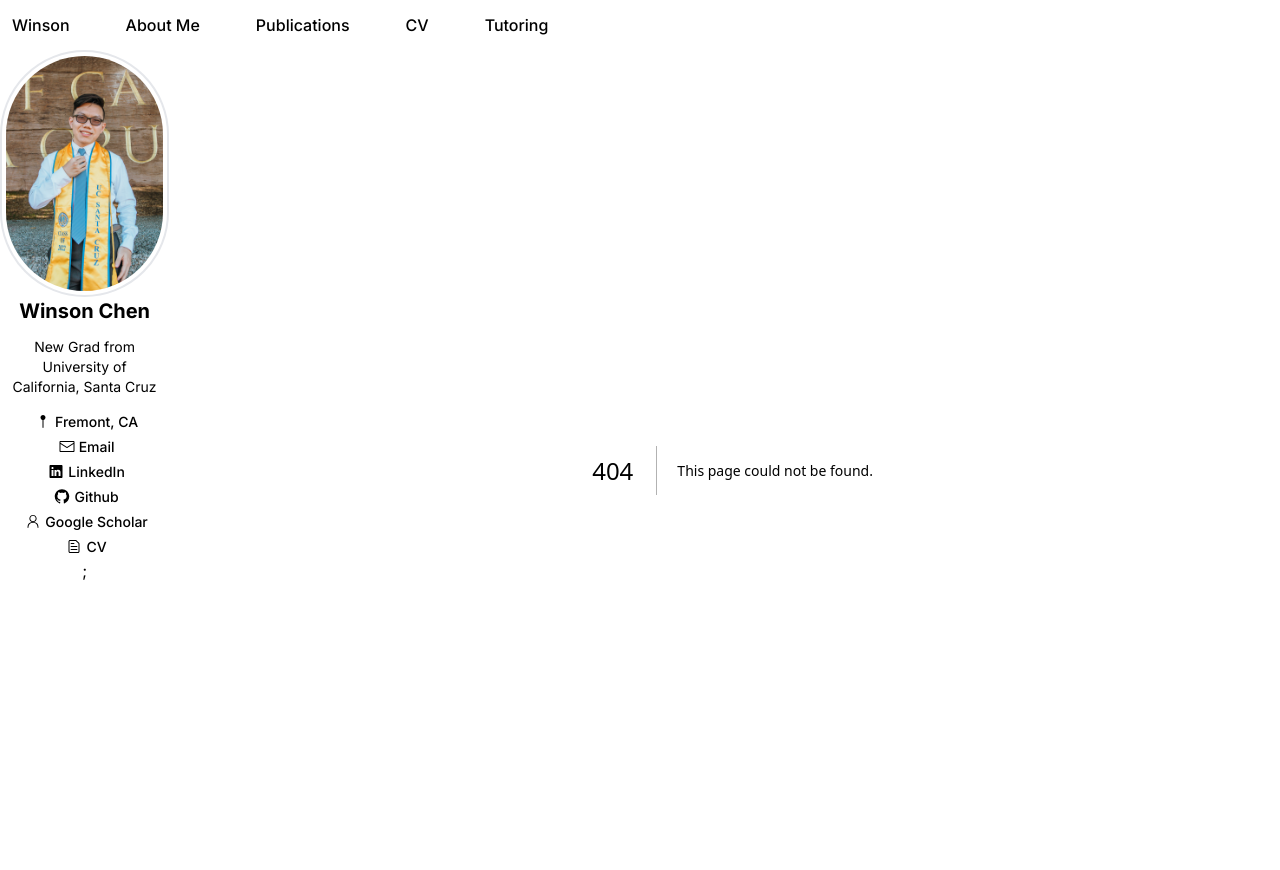
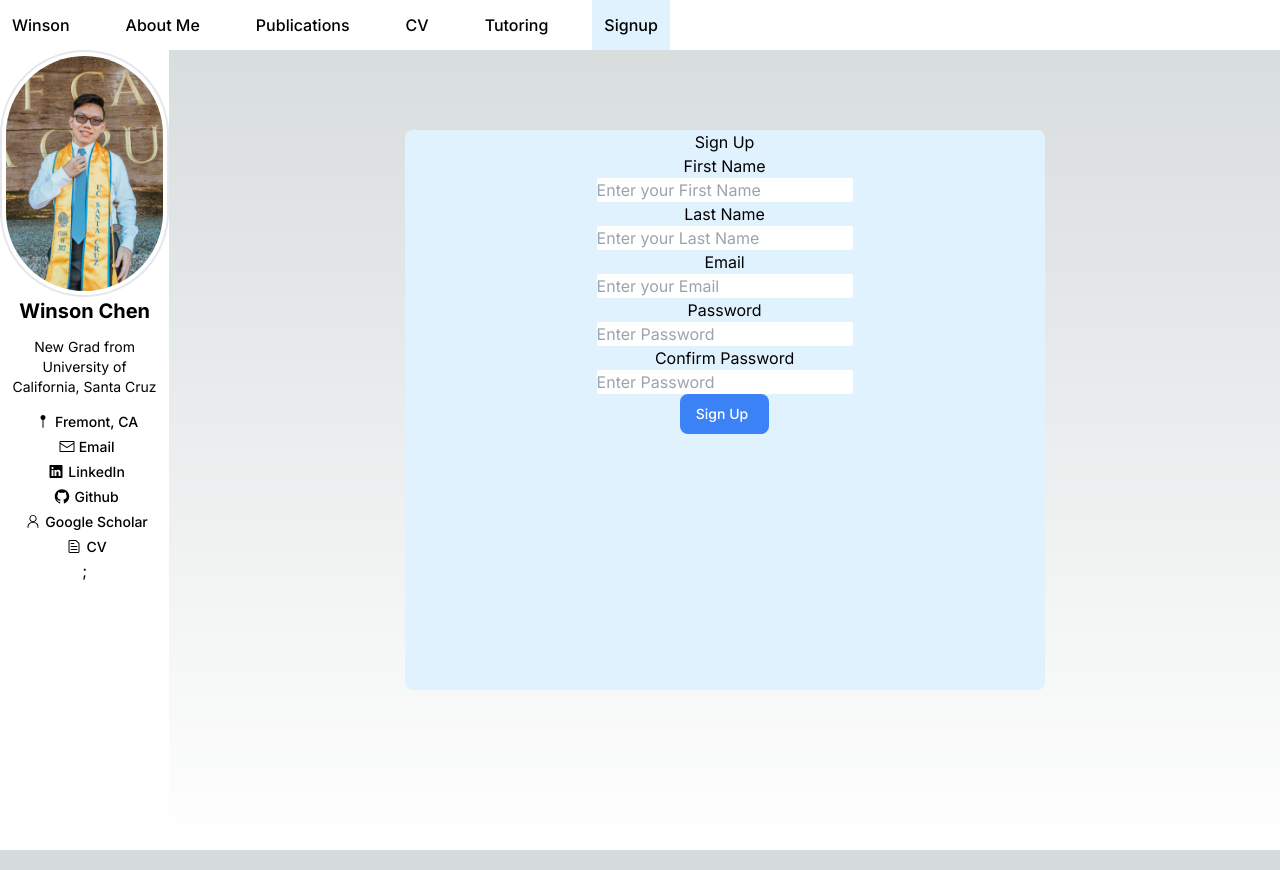
Before and after one commit to W1nson/personal_website, a Next.js app: page /signup in a window 1280 px wide. Before the commit this address had no page. Built offline with nearby package versions, Linux system fonts and the light colour scheme.

Commit message:
adding signup

```diff
--- a/app/backend/init.js
+++ /dev/null
@@ -1,39 +0,0 @@
-const { db } = require('@vercel/postgres');
-
-const bcrypt = require('bcrypt');
-
-
-async function initialTable(client) {
-	try {
-		await client.sql`CREATE EXTENSION IF NOT EXISTS "uuid-ossp"`;
-
-		const createTable = await client.sql`
-			CREATE TABLE IF NOT EXISTS students (
-				id UUID DEFAULT uuid_generate_v4() PRIMARY KEY,
-				name VARCHAR(255) NOT NULL,
-				email TEXT NOT NULL UNIQUE,
-				password TEXT NOT NULL
-			);
-		`;
-
-
-		console.log(`Created "students" table`);
-	    return;
-	}
-	catch(error) {
-		console.error('Error seeding users:', error);
-		throw error;
-	}
-};
-
-async function main() {
-	const client = await db.connect();
-	await initialTable(client);
-}
-
-main().catch((err) => {
-	console.error(
-	  'An error occurred while attempting to initializing the database:',
-	  err,
-	);
-});
--- /dev/null
+++ b/app/backend/test.js
@@ -0,0 +1,17 @@
+const students = [
+	{
+		name: 'User',
+		email: 'user@nextmail.com',
+		password: '123456',
+	},
+	{
+		name: 'Winson Chen',
+		email: 'winsonchen108@gmail.com',
+		password: '19991229Wn!',
+	},
+];
+
+
+module.exports = {
+	students
+};
--- a/app/layout.tsx
+++ b/app/layout.tsx
@@ -29,7 +29,7 @@ export default function RootLayout({
             <div className='col-span-1 '>
               <SideBar/>
             </div>
-            <div className='col-span-6 pt-5'>
+            <div className='col-span-6 pt-4 pr-4'>
               {children}
             </div>
           </div>
--- a/app/publications/page.tsx
+++ b/app/publications/page.tsx
@@ -11,7 +11,7 @@ export default async function Page() {
         <>
             {datas.map((data: Publication) => {
             return (
-                <div key={data.title}className='flex flex-col p-8'>
+                <div key={data.title}className='flex flex-col p-5'>
                     <Link
                         key={data.title}
                         href={data.link}
--- /dev/null
+++ b/app/signup/page.tsx
@@ -0,0 +1,59 @@
+
+// form
+import { Button } from '@/app/ui/button';
+import { useFormState } from 'react-dom';
+
+
+export default function Page(){
+	// const initialState = { message: null, errors: {} };
+	// const [state, dispatch] = useFormState(, initialState);
+	return(
+		<div className='flex justify-center p-16 text-black'>
+			<form className='flex flex-col items-center w-[50vw] h-[70vh] bg-sky-100 rounded-lg '>
+
+				<h1>Sign Up</h1>
+				<span>First Name</span>
+				<input className="w-[20vw] rounded-sm"
+					id="firstname"
+					name="firstname"
+					type="string"
+					required
+					placeholder="Enter your First Name"/>
+				<span>Last Name</span>
+				<input className="w-[20vw] rounded-sm"
+					id="lastname"
+					name="lastname"
+					type="string"
+					required
+					placeholder="Enter your Last Name"/>
+				<span>Email</span>
+				<input className="w-[20vw] rounded-sm"
+					id="email"
+					name="email"
+					type="string"
+					required
+					placeholder="Enter your Email"/>
+				<span>Password</span>
+				<input className="w-[20vw] rounded-sm"
+					id="password"
+					name="password"
+					type="password"
+					required
+					minLength={8}
+					placeholder="Enter Password"/>
+				<span>Confirm Password</span>
+				<input className="w-[20vw] rounded-sm"
+					id="password"
+					name="password"
+					type="password"
+					required
+					minLength={8}
+					placeholder="Enter Password"/>
+
+				<Button className='w-[7vw] text-center items-center'>Sign Up</Button>
+			</form>
+
+		</div>
+
+	);
+}
--- a/app/ui/navlinks.tsx
+++ b/app/ui/navlinks.tsx
@@ -12,6 +12,7 @@ const links = [
   { name: 'Publications', href: '/publications',},
   { name: 'CV', href: '/CV'},
   { name: 'Tutoring', href: '/tutoring'},
+  { name: 'Signup', href: '/signup'}
 ];
 
 export default function NavLinks() {
--- a/package.json
+++ b/package.json
@@ -7,7 +7,7 @@
     "build": "next build",
     "start": "next start",
     "lint": "next lint",
-    "seed": "node -r dotenv/config ./app/backend/init.js"
+    "seed": "node -r dotenv/config ./scripts/init.js"
   },
   "dependencies": {
     "@radix-ui/react-icons": "^1.3.0",
```
Also changed, not shown: scripts/init.js (added, +76 -0 lines).
